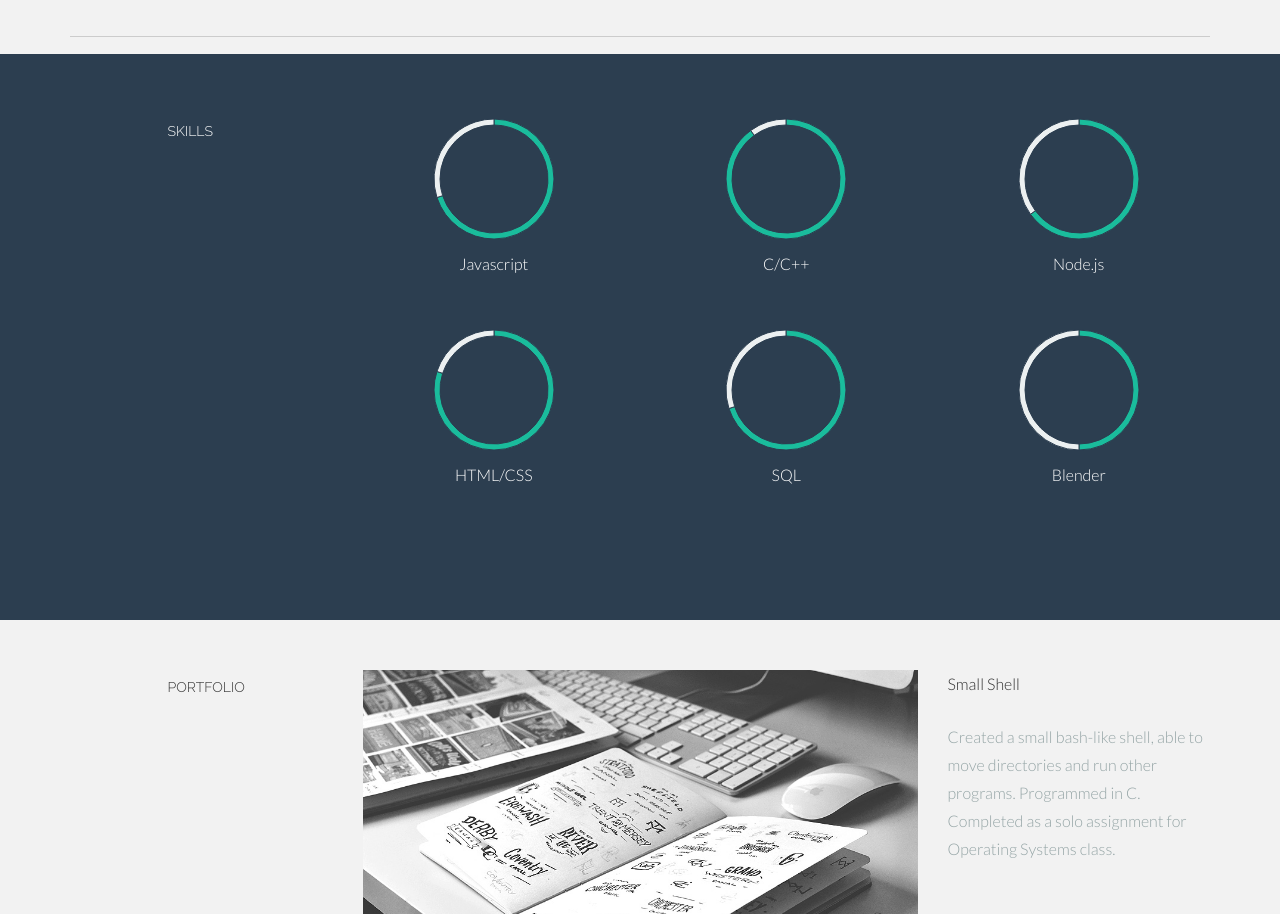
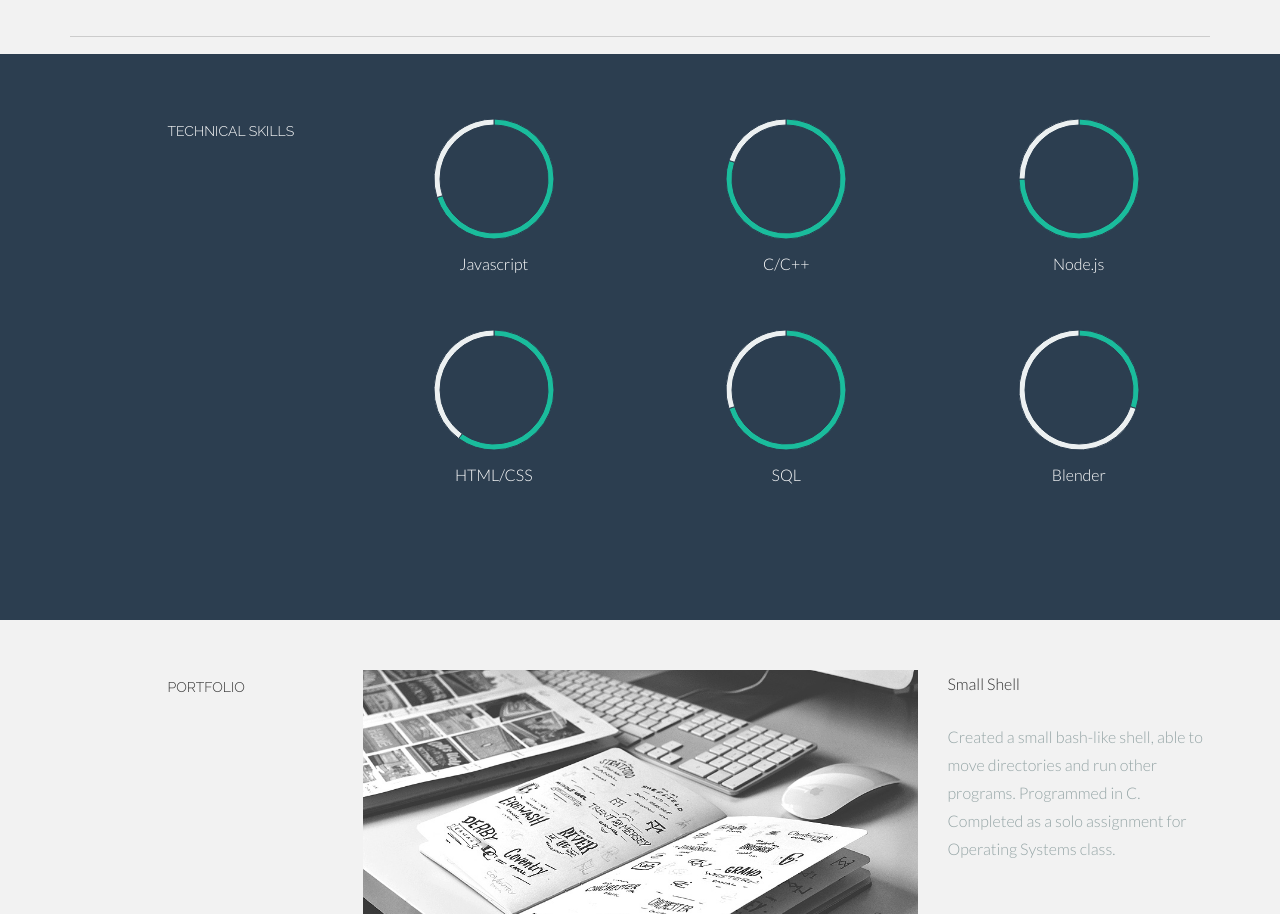
Before and after one commit to zavalzam/zavalzam.github.io, a plain HTML site: page index.html in a window 1280 px wide. Shown: the part 1831-2745 px from the top of the page. Drawn offline with Linux system fonts and the light colour scheme.

Commit message:
updated tech skills

```diff
--- a/index.html
+++ b/index.html
@@ -192,7 +192,7 @@
     <div class="container">
       <div class="row">
         <div class="col-lg-2 col-lg-offset-1">
-          <h5>SKILLS</h5>
+          <h5>TECHNICAL SKILLS</h5>
         </div>
         <div class="col-lg-3 centered">
           <canvas id="javascript" height="130" width="130"></canvas>
--- a/js/main.js
+++ b/js/main.js
@@ -32,11 +32,11 @@ jQuery(document).ready(function( $ ) {
 
   // Bootstrap Chart
   var doughnutData = [{
-    value: 90,
+    value: 80,
     color: "#1abc9c"
   },
   {
-    value: 10,
+    value: 20,
     color: "#ecf0f1"
   }
   ];
@@ -44,11 +44,11 @@ jQuery(document).ready(function( $ ) {
 
   // WordPress Chart
   var doughnutData = [{
-    value: 65,
+    value: 75,
     color: "#1abc9c"
   },
   {
-    value: 35,
+    value: 25,
     color: "#ecf0f1"
   }
   ];
@@ -56,11 +56,11 @@ jQuery(document).ready(function( $ ) {
 
   // HTML Chart
   var doughnutData = [{
-    value: 80,
+    value: 60,
     color: "#1abc9c"
   },
   {
-    value: 20,
+    value: 40,
     color: "#ecf0f1"
   }
   ];
@@ -80,11 +80,11 @@ jQuery(document).ready(function( $ ) {
 
   // Illustrator Chart
   var doughnutData = [{
-    value: 50,
+    value: 30,
     color: "#1abc9c"
   },
   {
-    value: 50,
+    value: 70,
     color: "#ecf0f1"
   }
   ];
```
